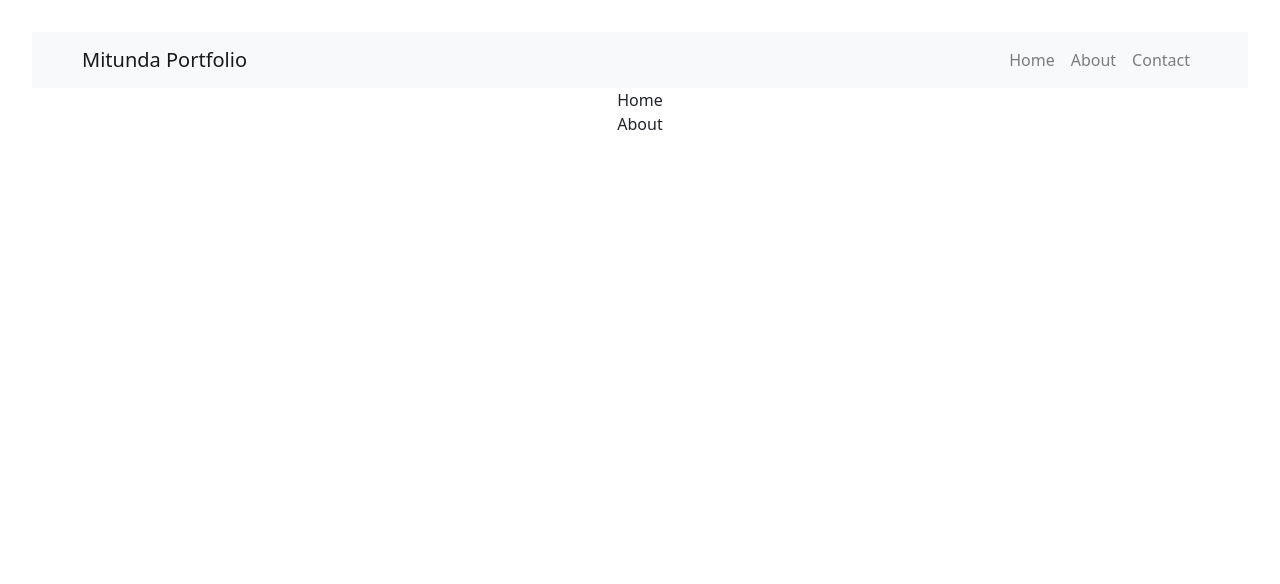
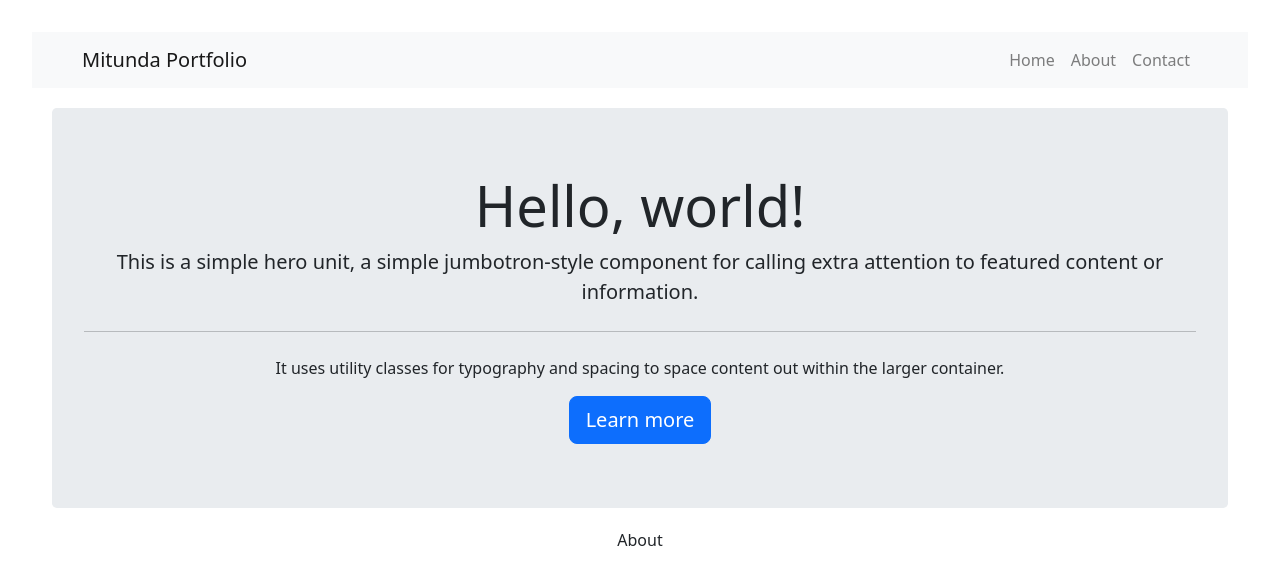
Before and after one commit to mitunda/vite_bs, a React (Vite) app: page / in a window 1280 px wide. Shown: the top 584 px of the page. Built offline with nearby package versions, Linux system fonts and the light colour scheme.

Commit message:
created home and header components

```diff
--- a/index.html
+++ b/index.html
@@ -4,7 +4,7 @@
     <meta charset="UTF-8" />
     <link rel="stylesheet" href="https://cdn.jsdelivr.net/npm/bootstrap@4.6.2/dist/css/bootstrap.min.css" integrity="sha384-xOolHFLEh07PJGoPkLv1IbcEPTNtaed2xpHsD9ESMhqIYd0nLMwNLD69Npy4HI+N" crossorigin="anonymous">
     <meta name="viewport" content="width=device-width, initial-scale=1.0" />
-    <title>Vite + React</title>
+    <title>Peter Mitunda</title>
   </head>
   <body>
     <div id="root"></div>
--- a/src/components/home/Home.jsx
+++ b/src/components/home/Home.jsx
@@ -2,11 +2,17 @@
 import "./home.css";
 
 const Home = () => {
-  return (
-    <div>
-      Home
-    </div>
-  )
+    return (
+        <div>
+            <div class="jumbotron">
+                <h1 class="display-4">Hello, world!</h1>
+                <p class="lead">This is a simple hero unit, a simple jumbotron-style component for calling extra attention to featured content or information.</p>
+                <hr class="my-4" />
+                <p>It uses utility classes for typography and spacing to space content out within the larger container.</p>
+                <a class="btn btn-primary btn-lg" href="#" role="button">Learn more</a>
+            </div>
+        </div>
+    )
 }
 
 export default Home
--- a/src/components/home/home.css
+++ b/src/components/home/home.css
@@ -0,0 +1,4 @@
+.jumbotron {
+    margin: 20px;
+    /* for best practice, use vw and % */
+}
```
